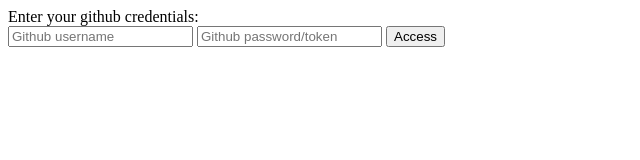
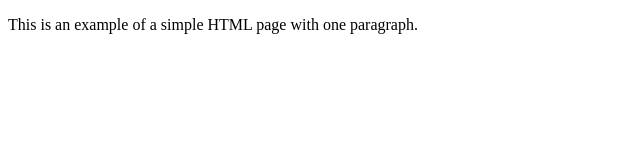
Before and after one commit to jdup69/gh-pages, a plain HTML site: page index.html in a window 1280 px wide. Shown: the whole page, without its empty margins (0-640 px from the left). Drawn offline with Linux system fonts and the light colour scheme.

Commit message:
Update index.html

```diff
--- a/index.html
+++ b/index.html
@@ -1,14 +1,9 @@
+<!DOCTYPE html>
 <html>
-<div id="loginForm"> <!-- 1 -->
-    <span>Enter your github credentials:</span>
-    <form onsubmit="event.preventDefault(); onSubmit(this);">
-        <input type="text" id="login" name="login" placeholder="Github username" required>
-        <input type="password" id="password" name="login" placeholder="Github password/token" required>
-        <input type="submit" value="Access">
-    </form>
-</div>
-<script>
-window.page = '${page}'; // 2
-</script>
-<script src="js/github.js"></script> <!-- 3 -->
+    <head>
+        <title>Example</title>
+    </head>
+    <body>
+        <p>This is an example of a simple HTML page with one paragraph.</p>
+    </body>
 </html>
```
